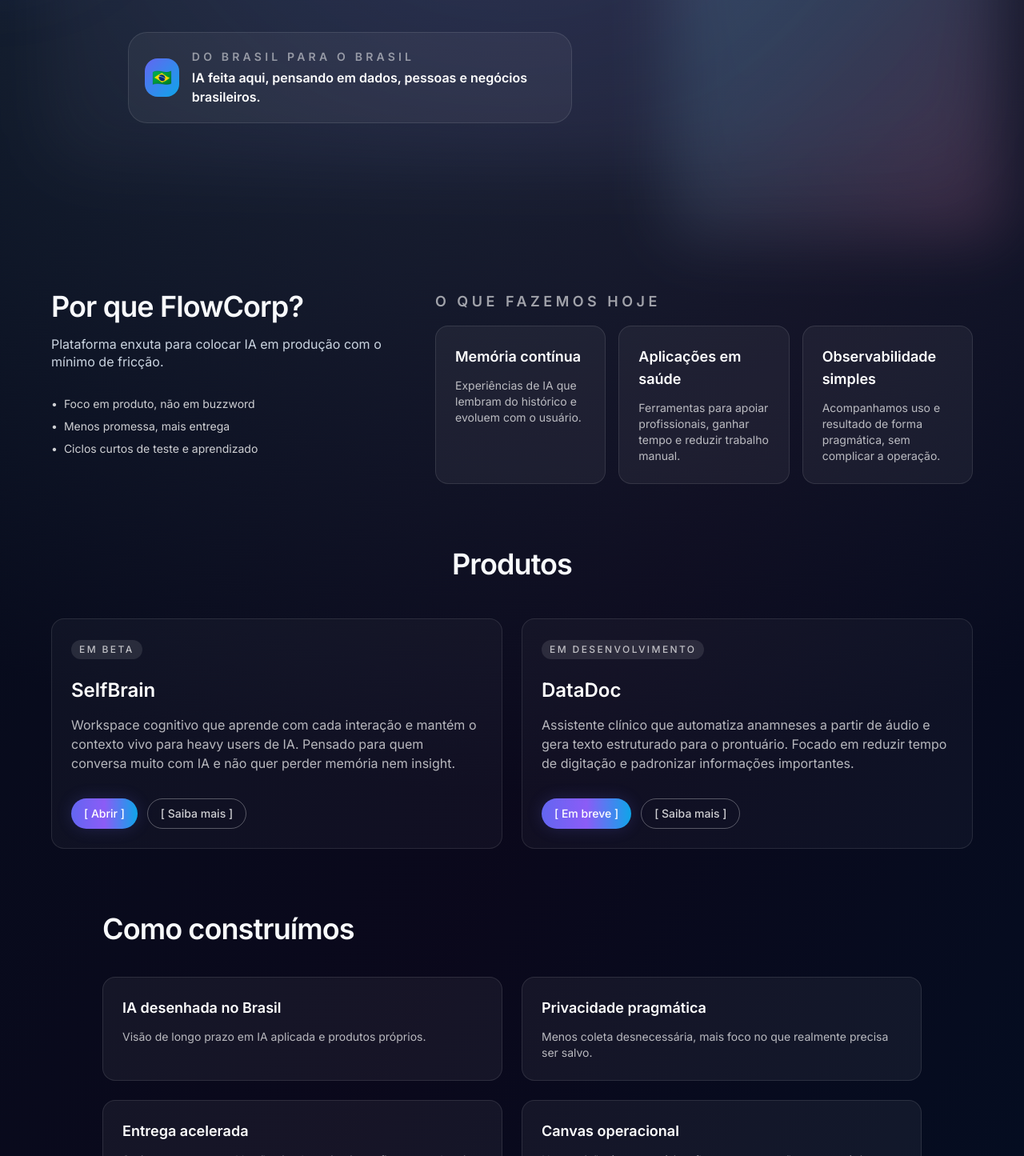
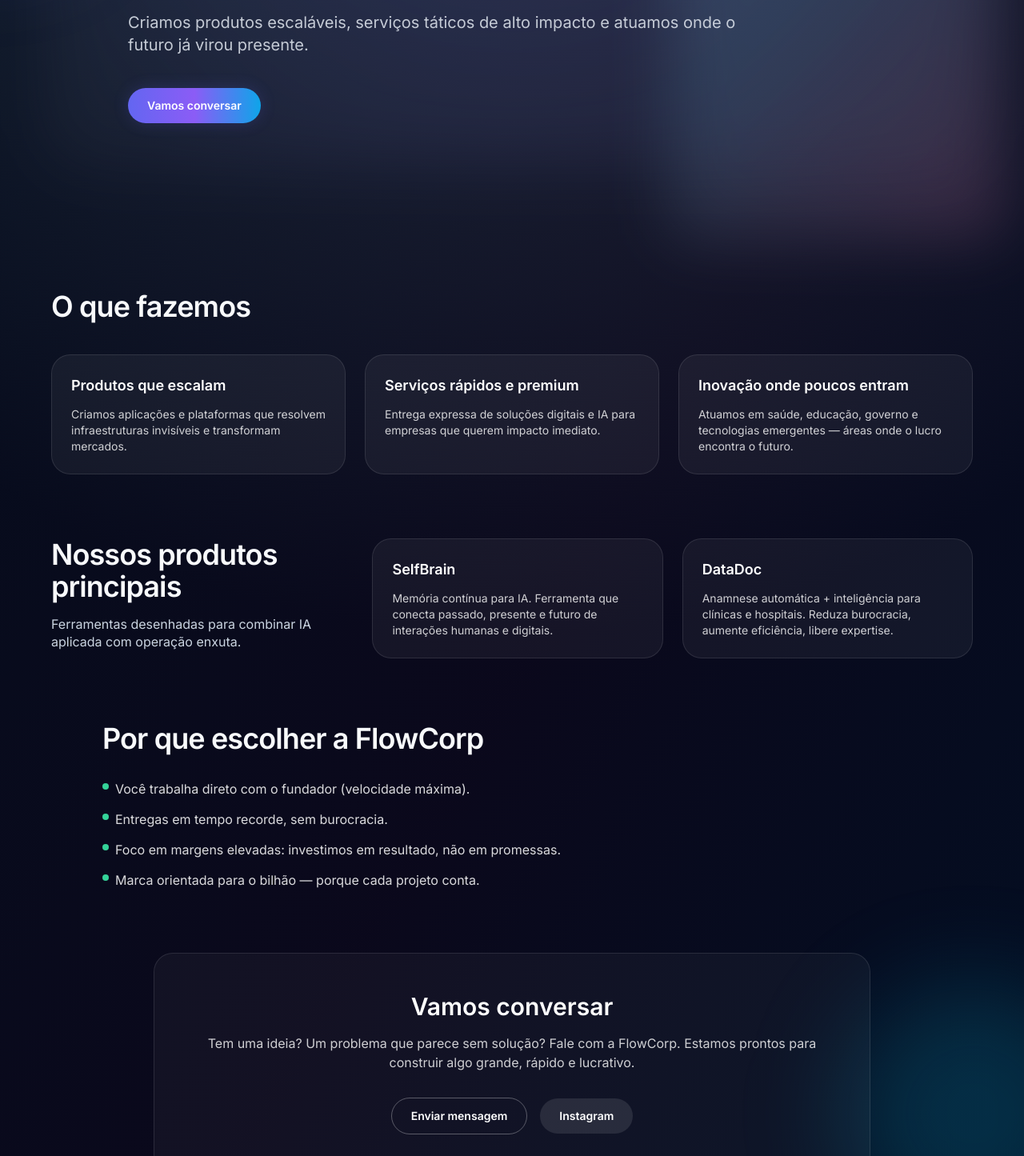
Before and after one commit to igorbiccas/flowcorp-site, a React (Vite) app: page / in a window 1280 px wide. Shown: the part 405-1850 px from the top of the page at 80% size. Built offline with nearby package versions, Linux system fonts and the light colour scheme.

Commit message:
feat: update site content

```diff
--- a/App.tsx
+++ b/App.tsx
@@ -1,78 +1,43 @@
 import React from 'react';
-import type { Product } from './types';
 import Header from './components/Header';
-import ProductCard from './components/ProductCard';
 import AnimatedSection from './components/AnimatedSection';
 
-const products: Product[] = [
+const whatWeDo = [
+  {
+    title: 'Produtos que escalam',
+    description:
+      'Criamos aplicações e plataformas que resolvem infraestruturas invisíveis e transformam mercados.',
+  },
+  {
+    title: 'Serviços rápidos e premium',
+    description:
+      'Entrega expressa de soluções digitais e IA para empresas que querem impacto imediato.',
+  },
+  {
+    title: 'Inovação onde poucos entram',
+    description:
+      'Atuamos em saúde, educação, governo e tecnologias emergentes — áreas onde o lucro encontra o futuro.',
+  },
+];
+
+const mainProducts = [
   {
     title: 'SelfBrain',
     description:
-      'Workspace cognitivo que aprende com cada interação e mantém o contexto vivo para heavy users de IA. Pensado para quem conversa muito com IA e não quer perder memória nem insight.',
-    status: 'EM BETA',
-    primaryCta: {
-      label: '[ Abrir ]',
-      url: 'https://selfbrain.vercel.app/',
-    },
-    secondaryCta: {
-      label: '[ Saiba mais ]',
-      url: 'https://selfbrain.vercel.app/',
-    },
+      'Memória contínua para IA. Ferramenta que conecta passado, presente e futuro de interações humanas e digitais.',
   },
   {
     title: 'DataDoc',
     description:
-      'Assistente clínico que automatiza anamneses a partir de áudio e gera texto estruturado para o prontuário. Focado em reduzir tempo de digitação e padronizar informações importantes.',
-    status: 'EM DESENVOLVIMENTO',
-    primaryCta: {
-      label: '[ Em breve ]',
-      url: '#',
-    },
-    secondaryCta: {
-      label: '[ Saiba mais ]',
-      url: '#',
-    },
+      'Anamnese automática + inteligência para clínicas e hospitais. Reduza burocracia, aumente eficiência, libere expertise.',
   },
 ];
 
-const pillars = [
-  'Foco em produto, não em buzzword',
-  'Menos promessa, mais entrega',
-  'Ciclos curtos de teste e aprendizado',
-];
-
-const focusAreas = [
-  {
-    title: 'Memória contínua',
-    description: 'Experiências de IA que lembram do histórico e evoluem com o usuário.',
-  },
-  {
-    title: 'Aplicações em saúde',
-    description: 'Ferramentas para apoiar profissionais, ganhar tempo e reduzir trabalho manual.',
-  },
-  {
-    title: 'Observabilidade simples',
-    description: 'Acompanhamos uso e resultado de forma pragmática, sem complicar a operação.',
-  },
-];
-
-const buildPrinciples = [
-  {
-    title: 'IA desenhada no Brasil',
-    detail: 'Visão de longo prazo em IA aplicada e produtos próprios.',
-  },
-  {
-    title: 'Privacidade pragmática',
-    detail: 'Menos coleta desnecessária, mais foco no que realmente precisa ser salvo.',
-  },
-  {
-    title: 'Entrega acelerada',
-    detail: 'Sprints em semanas. Versão simples primeiro, refinamento depois.',
-  },
-  {
-    title: 'Canvas operacional',
-    detail: 'Nossa visão é ter memórias, fluxos e automações em um único painel para cada produto.',
-  },
+const whyFlowCorp = [
+  'Você trabalha direto com o fundador (velocidade máxima).',
+  'Entregas em tempo recorde, sem burocracia.',
+  'Foco em margens elevadas: investimos em resultado, não em promessas.',
+  'Marca orientada para o bilhão — porque cada projeto conta.',
 ];
 
 const App: React.FC = () => {
@@ -98,26 +63,23 @@
           <div className="mx-auto w-full max-w-[960px]">
             <AnimatedSection className="w-full" delay="duration-700">
               <span className="inline-flex items-center gap-2 rounded-full border border-white/20 bg-white/10 px-4 py-1 text-[11px] font-semibold uppercase tracking-[0.35em] text-slate-200">
-                FLOW CORP
-                <span className="h-1.5 w-1.5 rounded-full bg-emerald-400" />
-                Brasil primeiro
+                FlowCorp
               </span>
-              <h1 className="mt-6 text-5xl font-semibold leading-[1.08] tracking-tight text-slate-50 sm:text-[64px]">FlowCorp AI</h1>
+              <h1 className="mt-6 text-5xl font-semibold leading-[1.08] tracking-tight text-slate-50 sm:text-[64px]">Tecnologia inteligente para soluções reais.</h1>
             </AnimatedSection>
             <AnimatedSection className="w-full" delay="duration-700 delay-150">
-              <p className="mt-5 max-w-2xl text-lg leading-snug text-slate-200/85 md:text-xl">
-                Estúdio independente de IA criado no Brasil. Produtos focados em saúde e memória digital para gerar resultado rápido no mundo real.
+              <p className="mt-5 max-w-3xl text-lg leading-snug text-slate-200/85 md:text-xl">
+                Criamos produtos escaláveis, serviços táticos de alto impacto e atuamos onde o futuro já virou presente.
               </p>
             </AnimatedSection>
             <AnimatedSection className="w-full" delay="duration-700 delay-200">
-              <div className="mt-10 grid w-full gap-4 sm:grid-cols-[minmax(0,1fr)_minmax(0,0.7fr)]">
-                <div className="flex items-center gap-4 rounded-3xl border border-white/10 bg-white/5 p-5">
-                  <div className="flex h-12 w-12 items-center justify-center rounded-2xl bg-gradient-to-br from-indigo-500 to-sky-500 text-xl">🇧🇷</div>
-                  <div>
-                    <p className="text-sm font-semibold uppercase tracking-[0.3em] text-white/50">Do Brasil para o Brasil</p>
-                    <p className="mt-1 text-base font-semibold text-white">IA feita aqui, pensando em dados, pessoas e negócios brasileiros.</p>
-                  </div>
-                </div>
+              <div className="mt-10 flex flex-wrap items-center gap-4">
+                <a
+                  href="#contato"
+                  className="inline-flex items-center rounded-full bg-gradient-to-r from-indigo-500 via-violet-500 to-sky-500 px-6 py-3 text-sm font-semibold text-white shadow-[0_0_20px_rgba(99,102,241,0.2)] transition-all duration-200 hover:shadow-[0_0_28px_rgba(99,102,241,0.3)]"
+                >
+                  Vamos conversar
+                </a>
               </div>
             </AnimatedSection>
           </div>
@@ -126,29 +88,34 @@
         <section className="px-6 pb-20 pt-12 md:px-8 md:pt-16">
           <div className="mx-auto w-full max-w-6xl">
             <AnimatedSection className="w-full" delay="duration-700">
-              <div className="flex flex-col gap-10 lg:flex-row lg:items-start lg:justify-between">
+              <h2 className="text-3xl font-semibold tracking-tight text-slate-50 md:text-4xl">O que fazemos</h2>
+              <div className="mt-10 grid gap-6 md:grid-cols-3">
+                {whatWeDo.map((item) => (
+                  <div key={item.title} className="rounded-3xl border border-white/10 bg-white/5 p-6">
+                    <h3 className="text-lg font-semibold text-white">{item.title}</h3>
+                    <p className="mt-3 text-sm text-white/80">{item.description}</p>
+                  </div>
+                ))}
+              </div>
+            </AnimatedSection>
+          </div>
+        </section>
+
+        <section className="px-6 pb-20 md:px-8">
+          <div className="mx-auto w-full max-w-6xl">
+            <AnimatedSection className="w-full" delay="duration-700">
+              <div className="flex flex-col gap-8 lg:flex-row lg:items-start lg:justify-between">
                 <div className="max-w-xl">
-                  <h2 className="text-3xl font-semibold tracking-tight text-slate-50 md:text-4xl">Por que FlowCorp?</h2>
+                  <h2 className="text-3xl font-semibold tracking-tight text-slate-50 md:text-4xl">Nossos produtos principais</h2>
                   <p className="mt-4 text-base leading-snug text-slate-300">
-                    Plataforma enxuta para colocar IA em produção com o mínimo de fricção.
+                    Ferramentas desenhadas para combinar IA aplicada com operação enxuta.
                   </p>
-                  <div className="mt-8 flex flex-col gap-2 text-sm text-white/80">
-                    {pillars.map((item) => (
-                      <div key={item} className="flex items-start gap-2">
-                        <span aria-hidden="true">•</span>
-                        <span>{item}</span>
-                      </div>
-                    ))}
-                  </div>
                 </div>
-                <div className="grid w-full max-w-2xl grid-cols-1 gap-4 sm:grid-cols-3">
-                  <div className="sm:col-span-3">
-                    <h3 className="text-lg font-semibold uppercase tracking-[0.25em] text-white/60">O que fazemos hoje</h3>
-                  </div>
-                  {focusAreas.map((area) => (
-                    <div key={area.title} className="rounded-2xl border border-white/10 bg-white/5 p-6">
-                      <h3 className="text-lg font-semibold text-white">{area.title}</h3>
-                      <p className="mt-3 text-sm text-white/70">{area.description}</p>
+                <div className="grid w-full gap-6 md:grid-cols-2">
+                  {mainProducts.map((product) => (
+                    <div key={product.title} className="rounded-3xl border border-white/10 bg-white/5 p-6">
+                      <h3 className="text-lg font-semibold text-white">{product.title}</h3>
+                      <p className="mt-3 text-sm text-white/80">{product.description}</p>
                     </div>
                   ))}
                 </div>
@@ -157,30 +124,15 @@
           </div>
         </section>
 
-        <section id="produtos" className="px-6 pb-20 md:px-8">
-          <div className="mx-auto w-full max-w-6xl">
-            <AnimatedSection className="w-full text-center" delay="duration-700">
-              <h2 className="text-3xl font-semibold tracking-tight text-slate-50 md:text-4xl">Produtos</h2>
-            </AnimatedSection>
-            <div className="mt-12 grid gap-6 md:grid-cols-2">
-              {products.map((product) => (
-                <AnimatedSection key={product.title} delay="duration-700">
-                  <ProductCard product={product} />
-                </AnimatedSection>
-              ))}
-            </div>
-          </div>
-        </section>
-
         <section className="px-6 pb-20 md:px-8">
           <div className="mx-auto w-full max-w-5xl">
             <AnimatedSection className="w-full" delay="duration-700">
-              <h2 className="text-3xl font-semibold tracking-tight text-slate-50 md:text-4xl">Como construímos</h2>
-              <div className="mt-10 grid gap-6 md:grid-cols-2">
-                {buildPrinciples.map((principle) => (
-                  <div key={principle.title} className="rounded-2xl border border-white/10 bg-white/5 p-6">
-                    <h3 className="text-lg font-semibold text-white">{principle.title}</h3>
-                    <p className="mt-3 text-sm text-white/70">{principle.detail}</p>
+              <h2 className="text-3xl font-semibold tracking-tight text-slate-50 md:text-4xl">Por que escolher a FlowCorp</h2>
+              <div className="mt-8 flex flex-col gap-4 text-base text-white/85">
+                {whyFlowCorp.map((reason) => (
+                  <div key={reason} className="flex items-start gap-2">
+                    <span className="mt-1 h-2 w-2 rounded-full bg-emerald-400" aria-hidden="true" />
+                    <p className="leading-snug">{reason}</p>
                   </div>
                 ))}
               </div>
@@ -188,19 +140,27 @@
           </div>
         </section>
 
-        <section className="px-6 pb-28 md:px-8">
+        <section id="contato" className="px-6 pb-28 md:px-8">
           <div className="mx-auto flex w-full max-w-4xl flex-col items-center rounded-3xl border border-white/10 bg-white/[0.04] px-8 py-12 text-center">
             <AnimatedSection className="w-full" delay="duration-700">
-              <h2 className="text-3xl font-semibold text-white">Pronto para pilotar</h2>
+              <h2 className="text-3xl font-semibold text-white">Vamos conversar</h2>
               <p className="mt-4 text-base text-white/80">
-                Quer testar SelfBrain ou acompanhar o desenvolvimento do DataDoc com a FlowCorp.
+                Tem uma ideia? Um problema que parece sem solução? Fale com a FlowCorp. Estamos prontos para construir algo grande, rápido e lucrativo.
               </p>
-              <div className="mt-8">
+              <div className="mt-8 flex flex-wrap items-center justify-center gap-4">
                 <a
-                  href="#produtos"
-                  className="inline-flex items-center rounded-full bg-gradient-to-r from-indigo-500 via-violet-500 to-sky-500 px-6 py-3 text-sm font-semibold text-white shadow-[0_0_20px_rgba(99,102,241,0.2)] transition-all duration-200 hover:shadow-[0_0_28px_rgba(99,102,241,0.3)]"
+                  href="mailto:oi@flowcorp.com"
+                  className="inline-flex items-center rounded-full border border-white/30 px-6 py-3 text-sm font-semibold text-white transition-colors duration-200 hover:border-white"
                 >
-                  [ Explorar produtos ↗ ]
+                  Enviar mensagem
+                </a>
+                <a
+                  href="https://instagram.com/flowcorp"
+                  target="_blank"
+                  rel="noreferrer"
+                  className="inline-flex items-center rounded-full bg-white/10 px-6 py-3 text-sm font-semibold text-white transition-colors duration-200 hover:bg-white/20"
+                >
+                  Instagram
                 </a>
               </div>
             </AnimatedSection>
```
